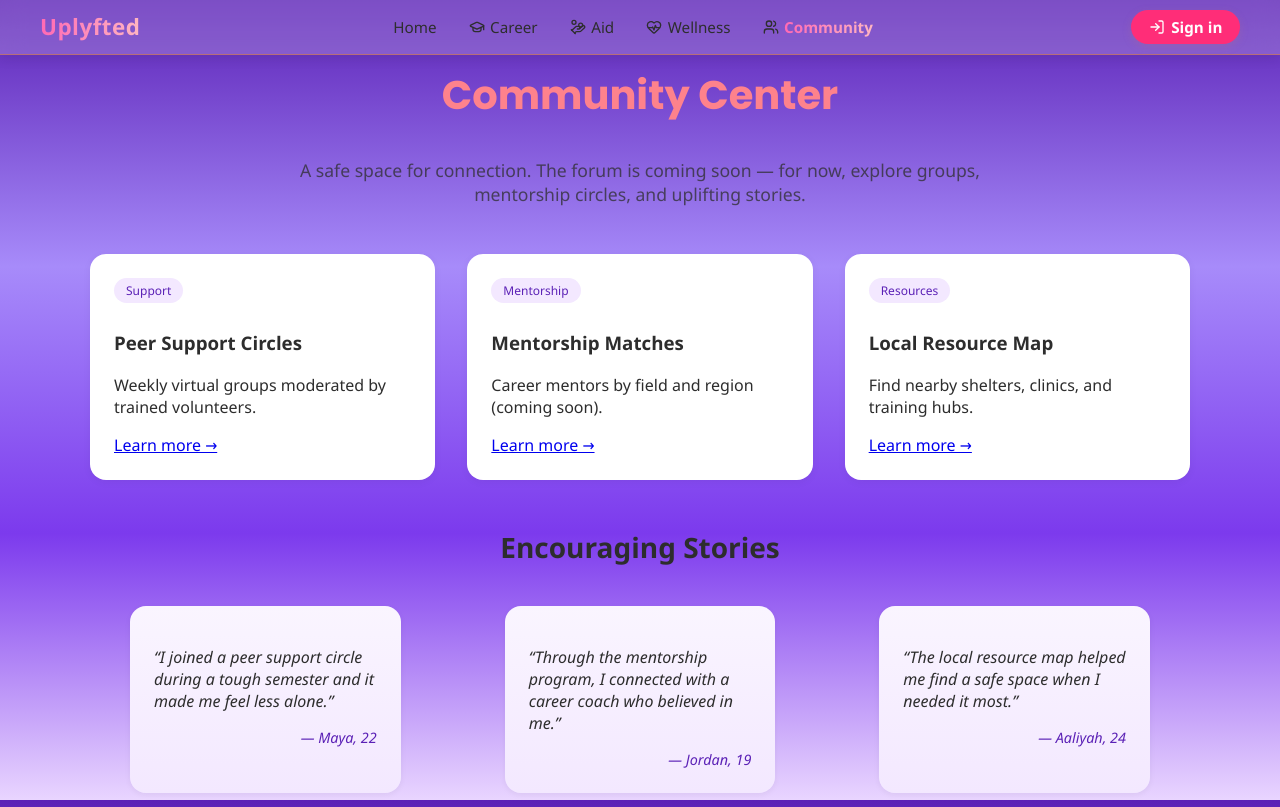
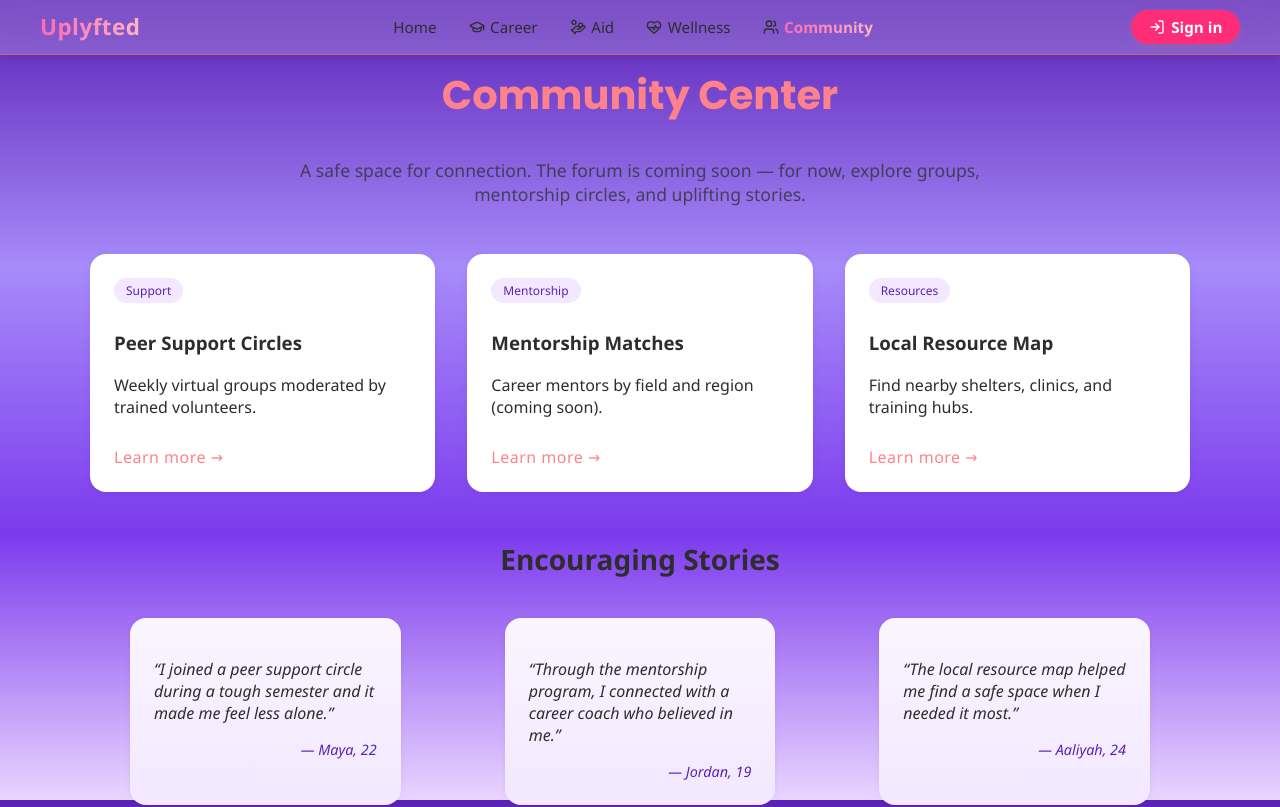
Before and after one commit to Sparshar-Njuguna/UPLYFTED, a React (Vite) app: page /community in a window 1280 px wide. Shown: the top 807 px of the page. Built offline with nearby package versions, Linux system fonts and the light colour scheme.

Commit message:
Styled learn more in Community.css

```diff
--- a/src/styles/Community.css
+++ b/src/styles/Community.css
@@ -83,3 +83,18 @@
   color: #5b21b6;
   text-align: right;
 }
+
+.learn-more {
+  display: inline-block;
+  margin-top: 0.75rem;
+  font-weight: 500;
+  color: #FE828C;
+  text-decoration: none;
+  letter-spacing: 0.5px;
+  transition: transform 0.2s, color 0.2s;
+}
+
+.learn-more:hover {
+  color: #7c3aed;
+  transform: translateX(2px);
+}
```
